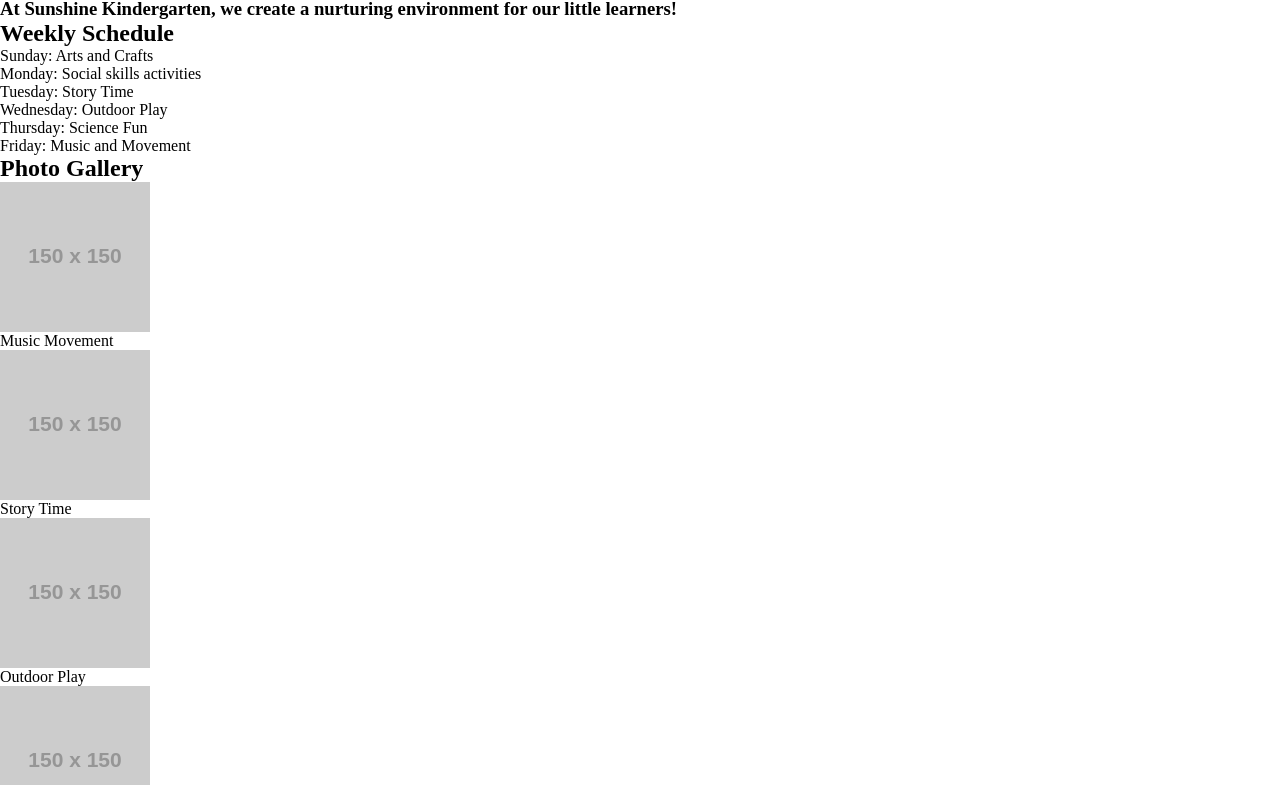
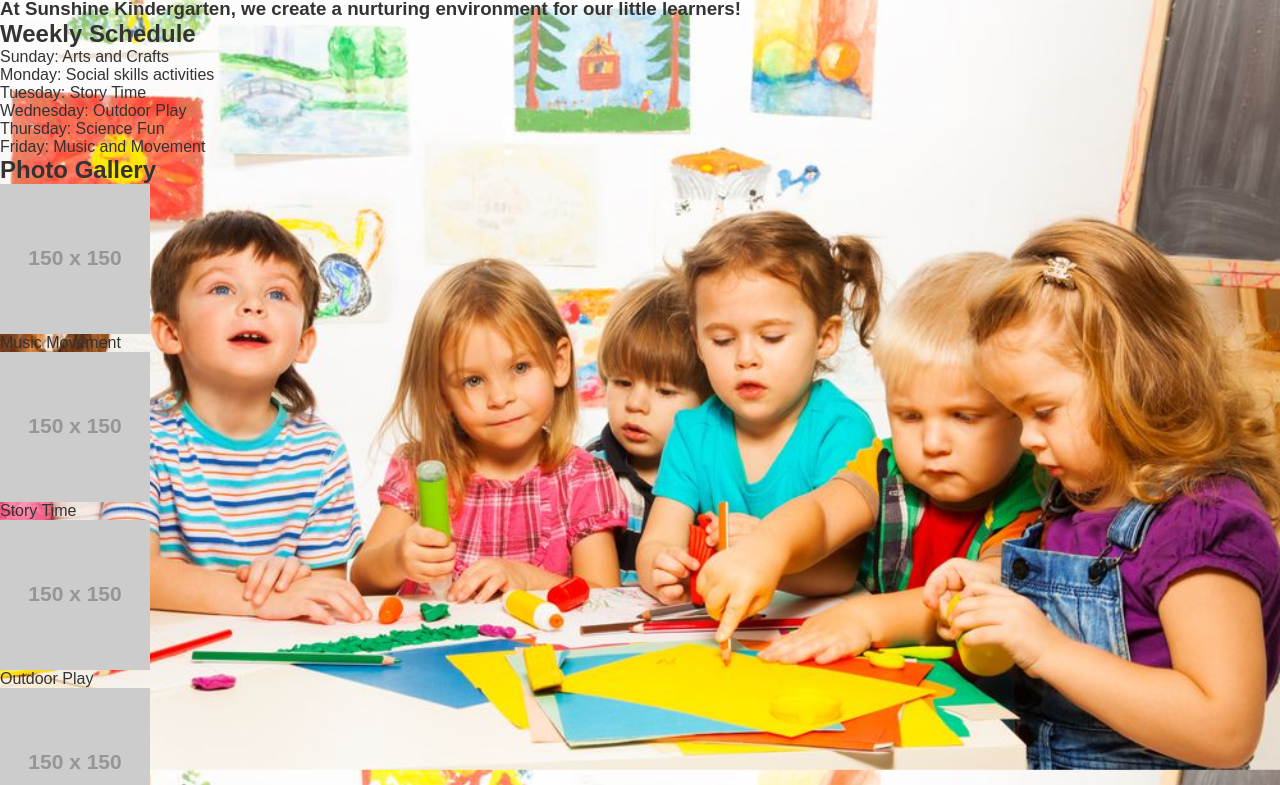
Before and after one commit to moha2482/itcs333-assignment1, a plain HTML site: page index.html in a window 1280 px wide. Shown: the part 57-842 px from the top of the page. Drawn offline with Linux system fonts and the light colour scheme; placeholder pictures from the web are drawn by us.

Commit message:
adding background image

```diff
--- a/style.css
+++ b/style.css
@@ -2,3 +2,12 @@
     margin:0;
     padding:0;
 }
+body {
+    font-family: Arial, sans-serif;
+    color: #333;
+    background-image: url('shutterstock_172261862-2--d36510500ca044e1bd9bb51f798b3141.jpg'); /* Replace with your image path */
+    background-size: cover; /* Ensure the image covers the entire page */
+    background-position: center;
+    background-repeat: no-repeat; /* Prevents the image from repeating */
+    background-attachment: fixed; /* Keeps the background fixed when scrolling */
+}
```
